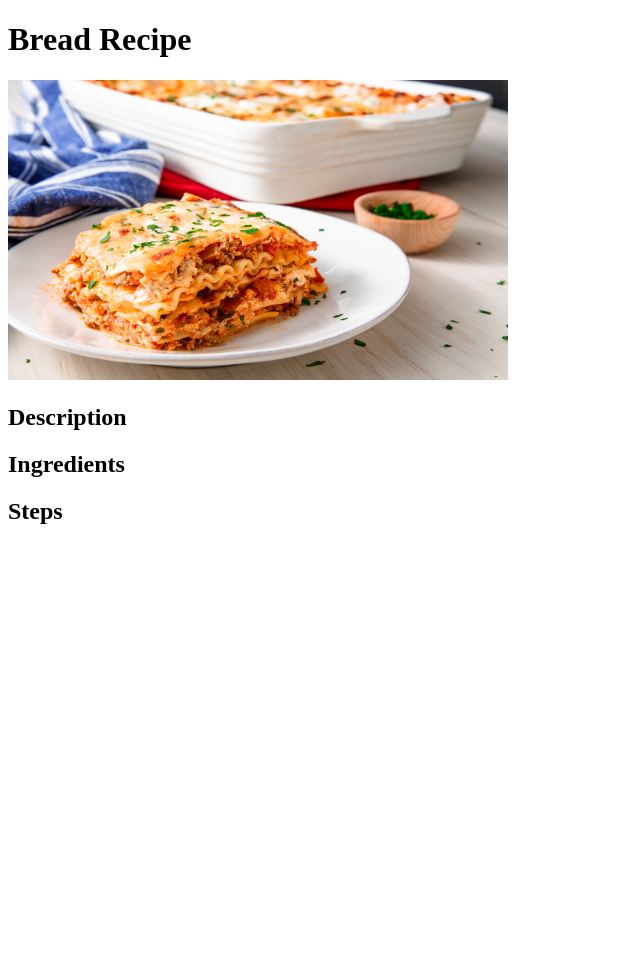
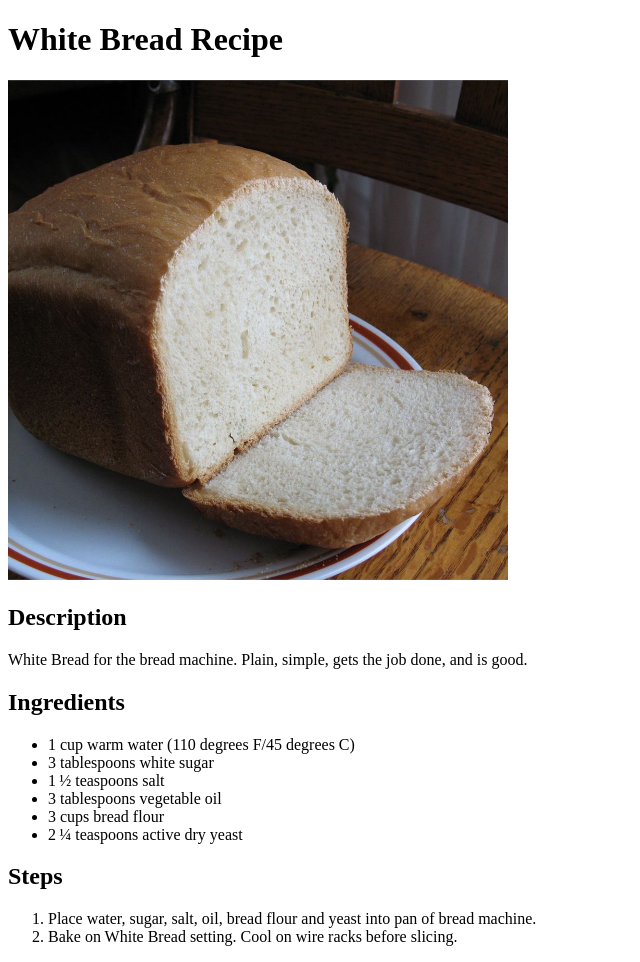
Before and after one commit to kingfeekra/odin-recipes, a plain HTML site: page recipes/bread.html in a window 1280 px wide. Shown: the whole page, without its empty margins (0-640 px from the left). Before the commit the page ends 800 px from the top, so only its background shows below. Drawn offline with Linux system fonts and the light colour scheme.

Commit message:
Recipes Website Complete
Add white bread recipe page
Add peepo image to home page
Add relevant titles to pages

```diff
--- a/recipes/bread.html
+++ b/recipes/bread.html
@@ -5,17 +5,26 @@
     <title>Document</title>
 </head>
 <body>
-    <h1>Bread Recipe</h1>
-    <img src="../images/lasagna.jpeg" width="500" height="300">
+    <h1>White Bread Recipe</h1>
+    <img src="../images/bread.jpeg" width="500" height="500">
     <h2>Description</h2>
-    <p></p>
+    <p>White Bread for the bread machine.
+        Plain, simple, gets the job done, and is good.</p>
     <h2>Ingredients</h2>
     <ul>
-
+      <li>1 cup warm water (110 degrees F/45 degrees C)</li>
+      <li>3 tablespoons white sugar</li>
+      <li>1 ½ teaspoons salt</li>
+      <li>3 tablespoons vegetable oil</li>
+      <li>3 cups bread flour</li>
+      <li>2 ¼ teaspoons active dry yeast</li>
     </ul>
     <h2>Steps</h2>
     <ol>
-
+        <li>Place water, sugar, salt, oil, bread flour and
+            yeast into pan of bread machine.</li>
+        <li>Bake on White Bread setting.
+            Cool on wire racks before slicing.</li>
     </ol>
 </body>
 </html>
```
Also changed, not shown: index.html (+2 -1 lines), images/bread.jpeg (added), images/peepochef.png (added).
